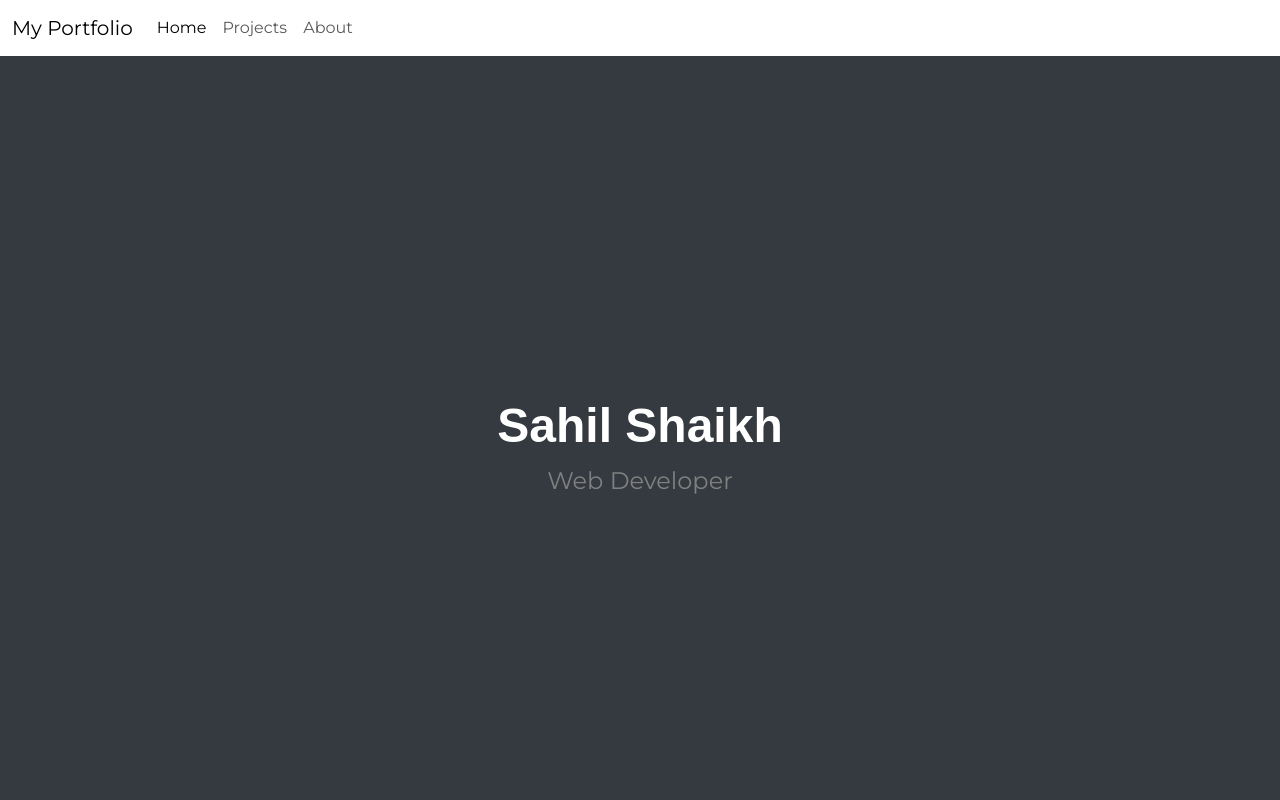
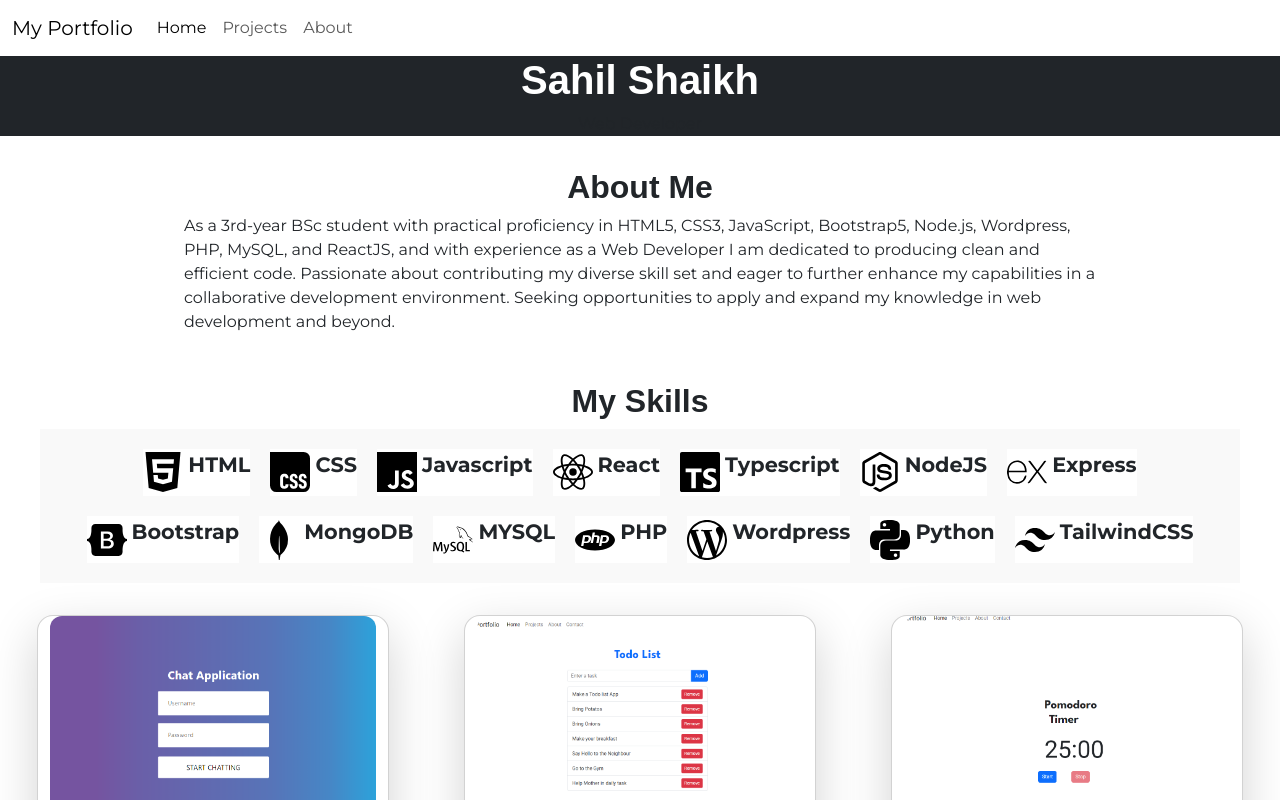
Before and after one commit to Sahil4883/react-portfolio, a React (Vite) app: page / in a window 1280 px wide. Shown: the top 800 px of the page. Built offline with nearby package versions, Linux system fonts and the light colour scheme.

Commit message:
update: Header component

```diff
--- a/src/components/Header.jsx
+++ b/src/components/Header.jsx
@@ -1,32 +1,11 @@
-import styled from "styled-components";
-
-const HeaderWrapper = styled.div`
-  height: 100vh;
-  display: flex;
-  justify-content: center;
-  align-items: center;
-  text-align: center;
-  background-color: #343a40; /* dark background */
-`;
-
-const Title = styled.h1`
-  color: white;
-  font-size: 3rem;
-`;
-
-const Subtitle = styled.p`
-  font-size: 1.5rem;
-  color: gray;
-`;
-
 const Header = ({ title, subtitle }) => {
   return (
-    <HeaderWrapper>
+    <div className="bg-dark h-screen flex justify-center items-center text-center">
       <div className="container">
-        <Title>{title}</Title>
-        <Subtitle>{subtitle}</Subtitle>
+        <h1 className="text-white text-3xl">{title}</h1>
+        <p className="text-gray-400 text-xl">{subtitle}</p>
       </div>
-    </HeaderWrapper>
+    </div>
   );
 };
 
```
